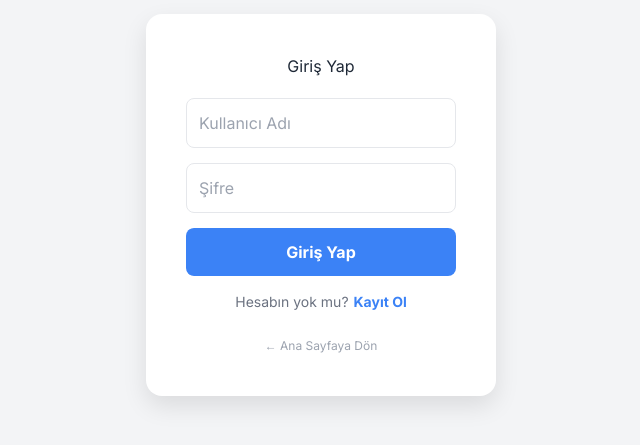
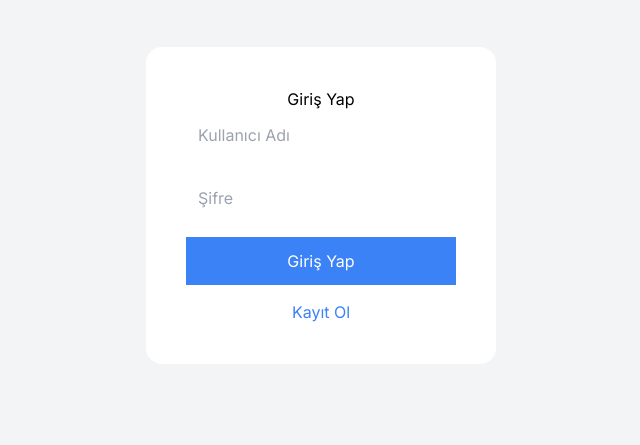
Before and after one commit to Owlqwe02/GlobalSearchPlatform, a Next.js app in the folder GlobalSearchPlatform/global-search-ui/: page /login in a window 1280 px wide. Shown: the part 195-640 px from the top of the page, without its empty margins (319-959 px from the left). Built offline with nearby package versions, Linux system fonts and the light colour scheme.

Commit message:
son deneme fix

```diff
--- a/GlobalSearchPlatform/global-search-ui/app/login/page.tsx
+++ b/GlobalSearchPlatform/global-search-ui/app/login/page.tsx
@@ -1,5 +1,4 @@
 "use client";
-
 import React, { useState } from 'react';
 import { useRouter } from 'next/navigation';
 
@@ -10,9 +9,7 @@ export default function LoginPage() {
 
   const handleSubmit = async (e: React.FormEvent) => {
     e.preventDefault();
-
-    // API URL'si: Vercel değişkeni yoksa doğrudan Render linkini kullan (Hata almanı engeller)
-    const baseUrl = process.env.NEXT_PUBLIC_API_URL || "https://globalsearchplatform.onrender.com/api";
+    const baseUrl = (process.env.NEXT_PUBLIC_API_URL as string) || "https://globalsearchplatform.onrender.com/api";
     const endpoint = isLogin ? 'login' : 'register';
 
     try {
@@ -26,65 +23,31 @@ export default function LoginPage() {
         if (isLogin) {
           const user = await res.json();
           localStorage.setItem('user', JSON.stringify(user));
-          alert("Giriş Başarılı! Yönlendiriliyorsunuz...");
-
-          if (user.role === 'Admin') router.push('/admin/ads');
-          else router.push('/');
+          alert("Giriş Başarılı!");
+          user.role === 'Admin' ? router.push('/admin/ads') : router.push('/');
         } else {
-          alert("Kayıt Başarılı! Şimdi giriş yapabilirsiniz.");
+          alert("Kayıt Başarılı!");
           setIsLogin(true);
         }
       } else {
-        const errorText = await res.text();
-        alert("Hata: " + errorText);
+        alert("Hata: " + (await res.text()));
       }
     } catch (err) {
-      alert("Bağlantı hatası! Sunucuya ulaşılamıyor.");
-      console.error("API Error:", err);
+      alert("Bağlantı hatası! API: " + baseUrl);
     }
   };
 
   return (
     <div style={{ height: '100vh', display: 'flex', justifyContent: 'center', alignItems: 'center', backgroundColor: '#f3f4f6' }}>
-      <div style={{ backgroundColor: 'white', padding: '40px', borderRadius: '16px', boxShadow: '0 10px 25px rgba(0,0,0,0.1)', width: '350px' }}>
-        <h2 style={{ textAlign: 'center', marginBottom: '20px', color: '#1f2937' }}>
-          {isLogin ? 'Giriş Yap' : 'Kayıt Ol'}
-        </h2>
-
+      <div style={{ backgroundColor: 'white', padding: '40px', borderRadius: '16px', width: '350px' }}>
+        <h2 style={{ textAlign: 'center', color: 'black' }}>{isLogin ? 'Giriş Yap' : 'Kayıt Ol'}</h2>
         <form onSubmit={handleSubmit} style={{ display: 'flex', flexDirection: 'column', gap: '15px' }}>
-          <input
-            type="text"
-            placeholder="Kullanıcı Adı"
-            required
-            value={formData.username}
-            onChange={e => setFormData({...formData, username: e.target.value})}
-            style={{ padding: '12px', borderRadius: '8px', border: '1px solid #e5e7eb', color: 'black' }}
-          />
-          <input
-            type="password"
-            placeholder="Şifre"
-            required
-            value={formData.password}
-            onChange={e => setFormData({...formData, password: e.target.value})}
-            style={{ padding: '12px', borderRadius: '8px', border: '1px solid #e5e7eb', color: 'black' }}
-          />
-          <button type="submit" style={{ padding: '12px', borderRadius: '8px', border: 'none', backgroundColor: '#3b82f6', color: 'white', fontWeight: 'bold', cursor: 'pointer' }}>
-            {isLogin ? 'Giriş Yap' : 'Kayıt Ol'}
-          </button>
+          <input type="text" placeholder="Kullanıcı Adı" required value={formData.username} onChange={e => setFormData({...formData, username: e.target.value})} style={{ padding: '12px', color: 'black' }} />
+          <input type="password" placeholder="Şifre" required value={formData.password} onChange={e => setFormData({...formData, password: e.target.value})} style={{ padding: '12px', color: 'black' }} />
+          <button type="submit" style={{ padding: '12px', backgroundColor: '#3b82f6', color: 'white', cursor: 'pointer' }}>{isLogin ? 'Giriş Yap' : 'Kayıt Ol'}</button>
         </form>
-
-        <div style={{ marginTop: '15px', textAlign: 'center', fontSize: '14px', color: '#6b7280' }}>
-          {isLogin ? 'Hesabın yok mu?' : 'Zaten hesabın var mı?'}
-          <span
-            onClick={() => setIsLogin(!isLogin)}
-            style={{ color: '#3b82f6', fontWeight: 'bold', cursor: 'pointer', marginLeft: '5px' }}
-          >
-            {isLogin ? 'Kayıt Ol' : 'Giriş Yap'}
-          </span>
-        </div>
-
-        <div style={{marginTop:'20px', textAlign:'center'}}>
-           <a href="/" style={{textDecoration:'none', fontSize:'12px', color:'#9ca3af'}}>← Ana Sayfaya Dön</a>
+        <div style={{ marginTop: '15px', textAlign: 'center', color: 'black' }}>
+          <span onClick={() => setIsLogin(!isLogin)} style={{ color: '#3b82f6', cursor: 'pointer' }}>{isLogin ? 'Kayıt Ol' : 'Giriş Yap'}</span>
         </div>
       </div>
     </div>
```
